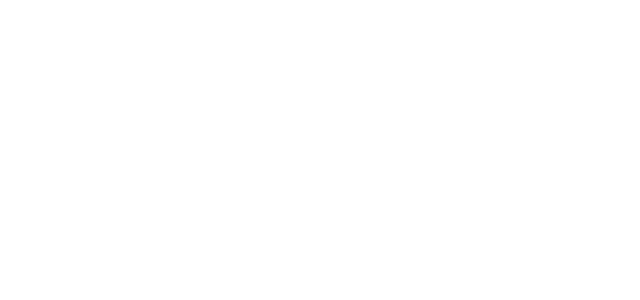
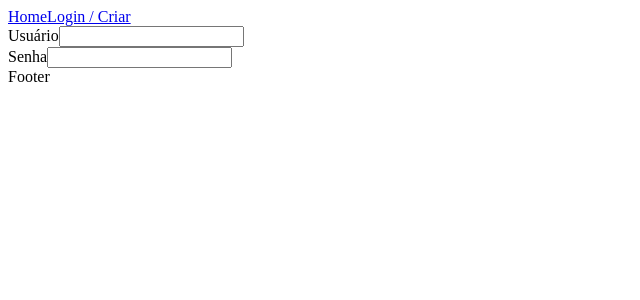
Before and after one commit to guirecordon/projeto_final_02, a React (Create React App) app: page /login in a window 1280 px wide. Shown: the top 300 px of the page, without its empty margins (0-640 px from the left). Built offline with nearby package versions, Linux system fonts and the light colour scheme.

Commit message:
add input fields to login

```diff
--- a/package.json
+++ b/package.json
@@ -6,8 +6,10 @@
     "@testing-library/jest-dom": "^5.16.4",
     "@testing-library/react": "^13.2.0",
     "@testing-library/user-event": "^13.5.0",
+    "history": "^5.3.0",
     "react": "^18.1.0",
     "react-dom": "^18.1.0",
+    "react-router-dom": "^0.0.0-experimental-compat.6",
     "react-scripts": "5.0.1",
     "web-vitals": "^2.1.4"
   },
--- a/src/App.js
+++ b/src/App.js
@@ -1,8 +1,21 @@
 import './App.css';
+import Footer from './Components/Footer';
+import Header from './Components/Header';
+import {BrowserRouter, Route, Routes} from 'react-router-dom';
+import Home from './Components/Home';
+import Login from './Components/Login/Login';
 
 function App() {
   return (
     <div>
+      <BrowserRouter>
+      <Header />
+      <Routes>
+        <Route path='/' element={<Home />} />
+        <Route path='/login' element={<Login />} />
+      </Routes>
+      <Footer />
+      </BrowserRouter>
     </div>
   );
 }
--- /dev/null
+++ b/src/Components/Footer.js
@@ -0,0 +1,10 @@
+import React from 'react'
+import styles from './Footer.module.css'
+
+const Footer = () => {
+  return (
+    <div className={styles.footer}>Footer</div>
+  )
+}
+
+export default Footer
--- /dev/null
+++ b/src/Components/Header.js
@@ -0,0 +1,14 @@
+import React from 'react'
+import { Link } from 'react-router-dom'
+import styles from './Header.module.css'
+
+const Header = () => {
+  return (
+    <nav className={styles.header}>
+      <Link to='/'>Home</Link>
+      <Link to='/login'>Login / Criar</Link>
+    </nav>
+  )
+}
+
+export default Header
--- /dev/null
+++ b/src/Components/Home.js
@@ -0,0 +1,9 @@
+import React from 'react'
+
+const Home = () => {
+  return (
+    <div>Home</div>
+  )
+}
+
+export default Home
--- /dev/null
+++ b/src/Components/Login/Input.js
@@ -0,0 +1,12 @@
+import React from 'react'
+
+const Input = ({label, type}) => {
+  return (
+    <div>
+      <label>{label}</label>
+      <input type={type} />
+    </div>
+  )
+}
+
+export default Input
--- /dev/null
+++ b/src/Components/Login/Login.js
@@ -0,0 +1,15 @@
+import React from 'react'
+import { Route, Routes } from 'react-router-dom'
+import LoginForm from './LoginForm'
+
+const Login = () => {
+  return (
+    <div>
+      <Routes>
+        <Route path='/' element={<LoginForm />} />
+      </Routes>
+    </div>
+  )
+}
+
+export default Login
--- /dev/null
+++ b/src/Components/Login/LoginForm.js
@@ -0,0 +1,15 @@
+import React from 'react'
+import Input from './Input'
+
+const LoginForm = () => {
+  return (
+    <form>
+      <div>
+        <Input type="text" label="Usuário" />
+        <Input type="password" label="Senha" />
+      </div>
+    </form>
+  )
+}
+
+export default LoginForm
```
Also changed, not shown: src/Components/Footer.module.css (added), src/Components/Header.module.css (added), 1 other file (tests, documents, lock files or other folders).
